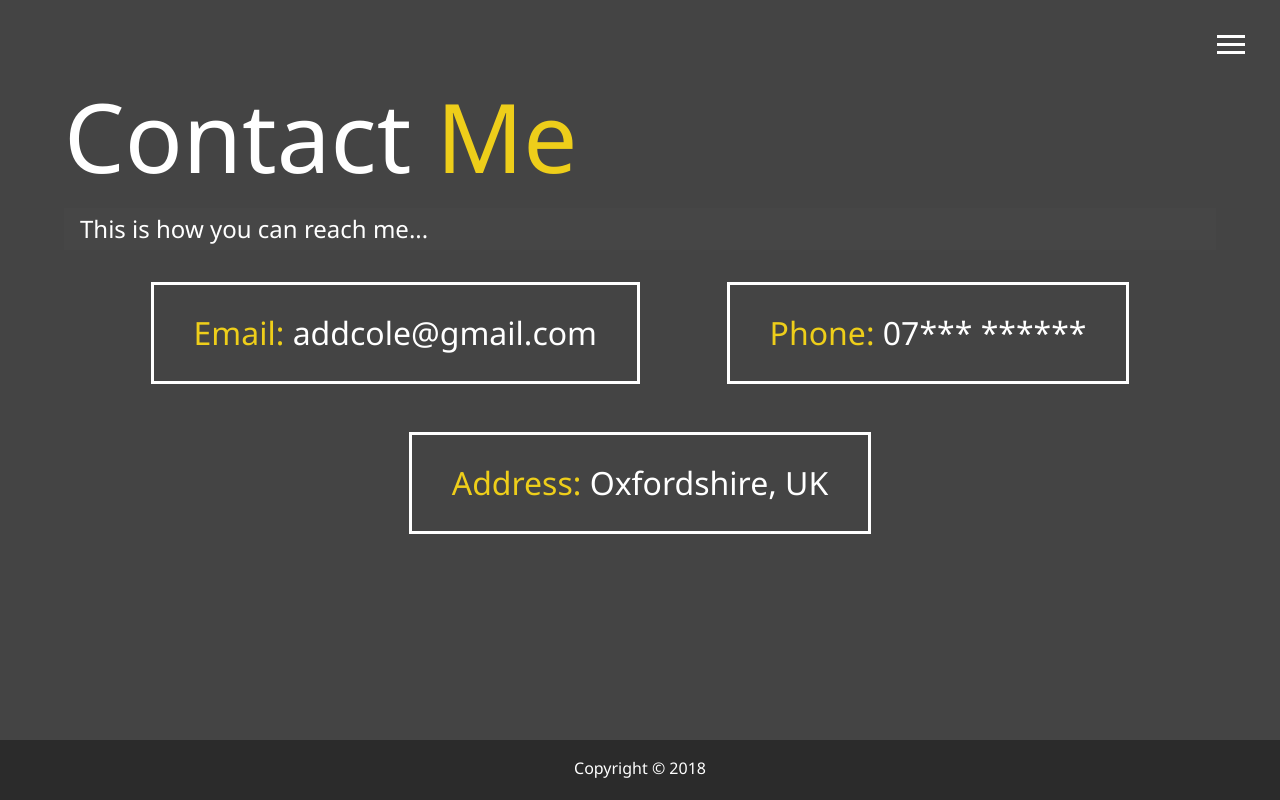
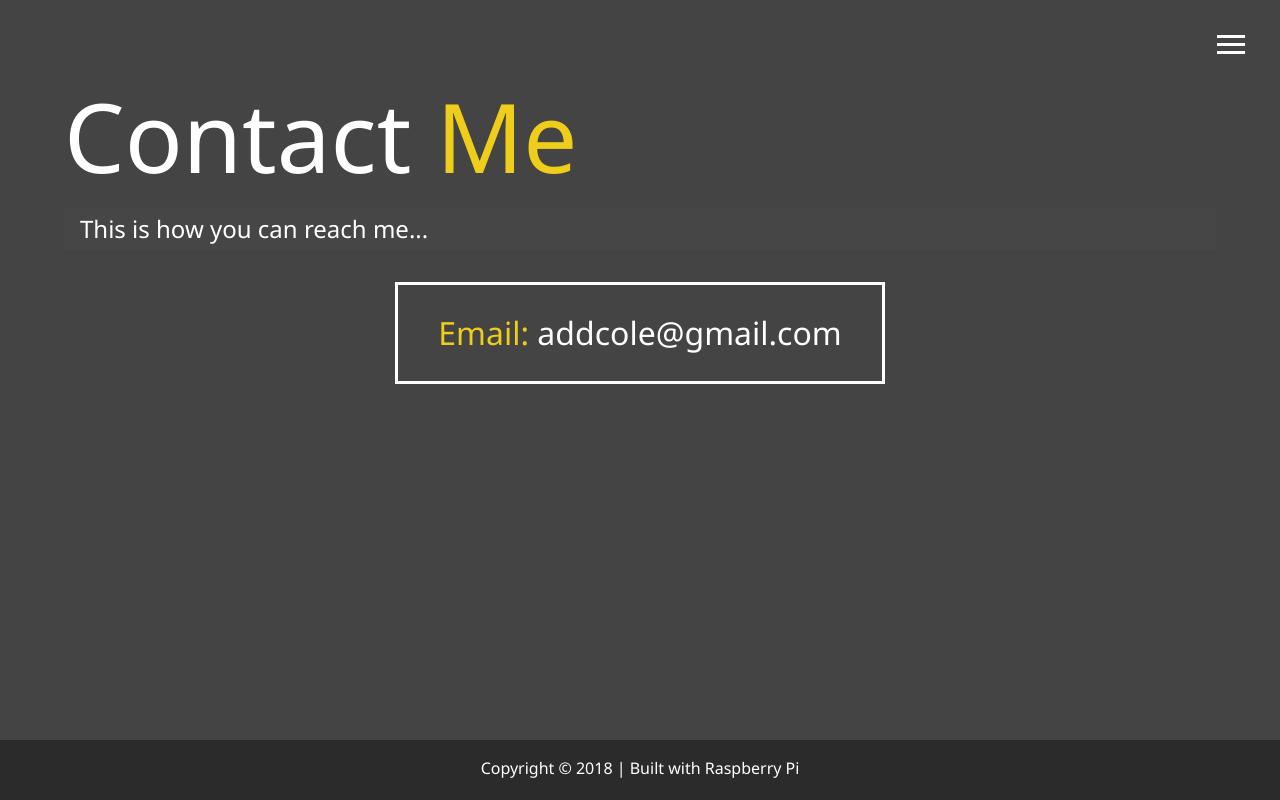
Before and after one commit to muddyraven/modern_portfolio, a website: page dist/contact.html in a window 1280 px wide. Drawn offline with Linux system fonts and the light colour scheme.

Commit message:
More small changes

```diff
--- a/dist/contact.html
+++ b/dist/contact.html
@@ -60,17 +60,17 @@
             <div>
                 <span class="text-secondary">Email: </span>addcole@gmail.com
             </div>
-            <div>
+            <!--<div>
                 <span class="text-secondary">Phone: </span>07*** ******
             </div>
             <div>
                 <span class="text-secondary">Address: </span>Oxfordshire, UK
-            </div>
+            </div>-->
         </div>
     </main>
 
     <footer id="main-footer">
-        Copyright &copy; 2018
+        Copyright &copy; 2018 | Built with Raspberry Pi
     </footer>
 
     <script src="js/main.js"></script>
```
Also changed, not shown: dist/about.html (+1 -1 lines), dist/work.html (+1 -1 lines).
